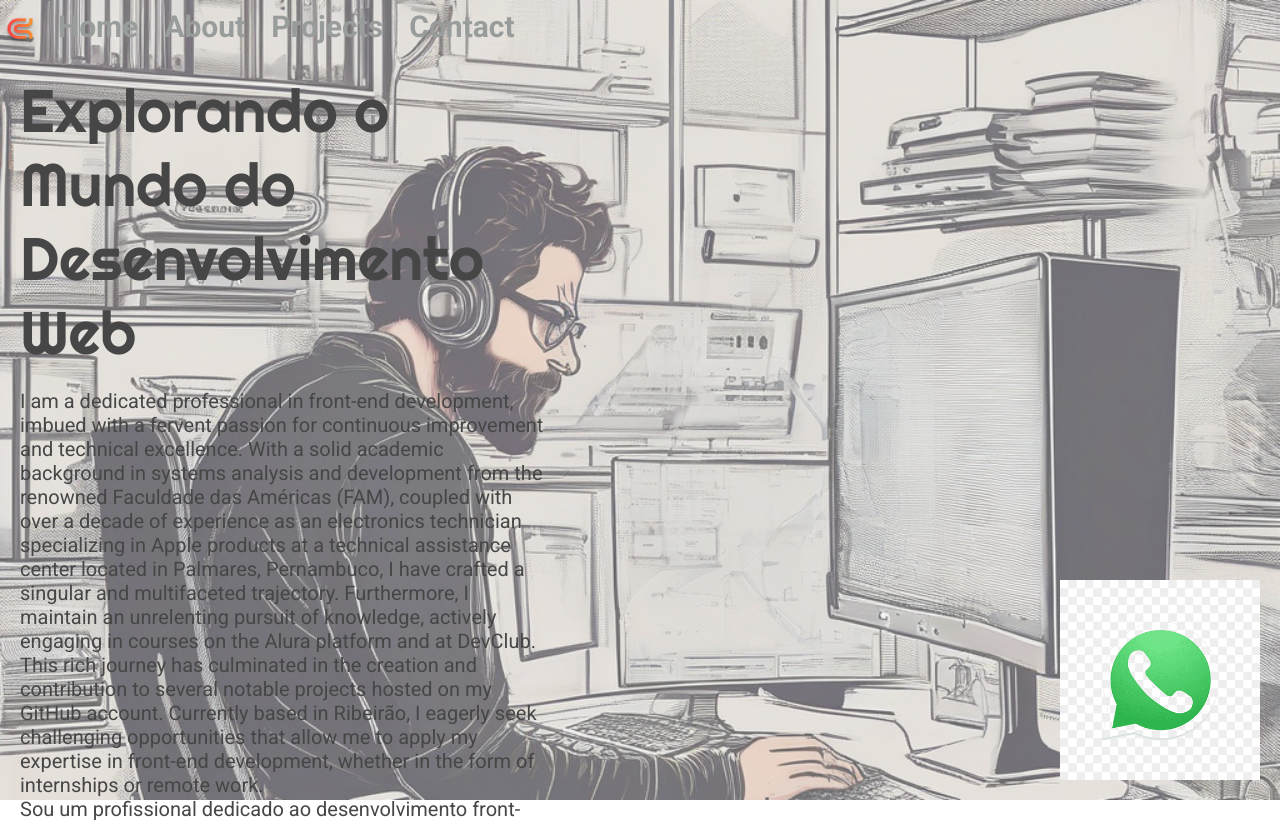
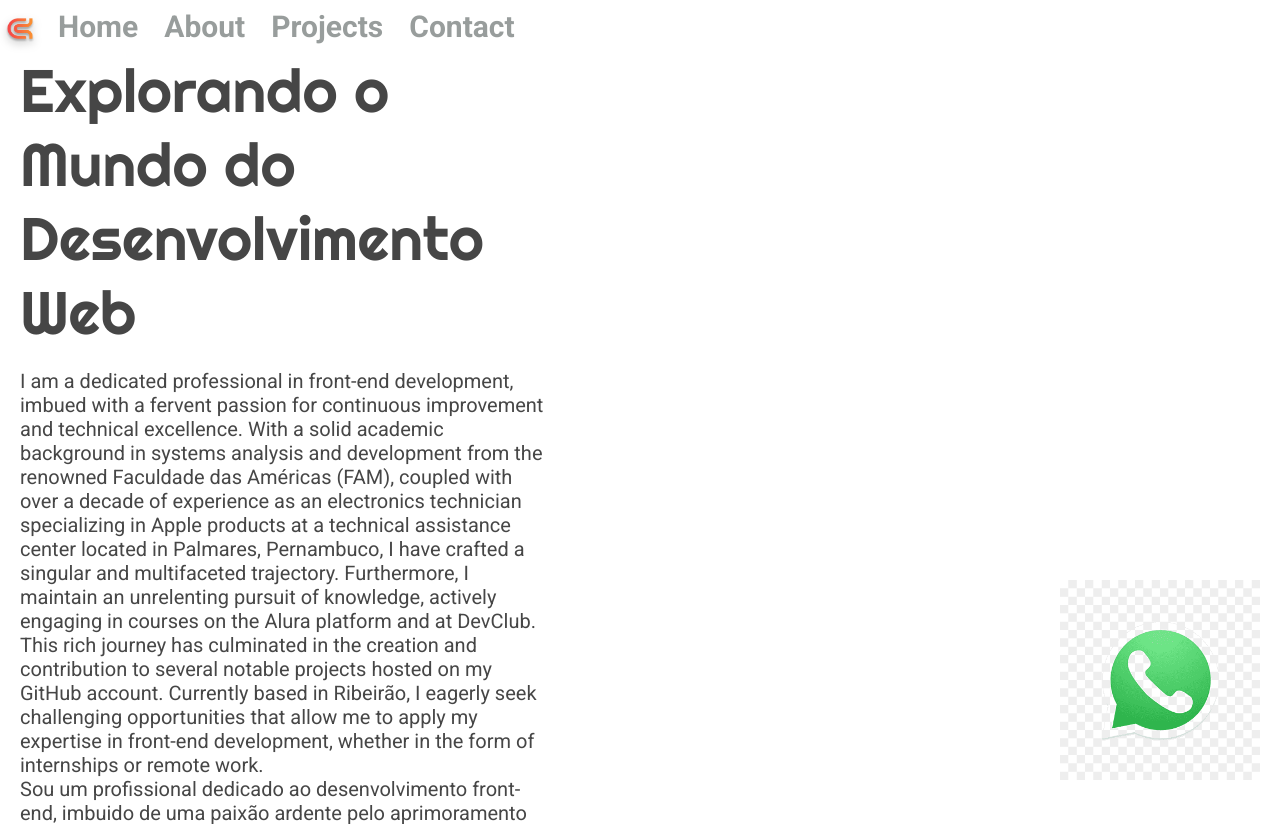
Before and after one commit to Carlosaugusto222/Portfolio-, a plain HTML site: page index.html in a window 1280 px wide. Shown: the top 824 px of the page. Drawn offline with Linux system fonts and the light colour scheme.

Commit message:
Atualizar o styles.css

```diff
--- a/styles.css
+++ b/styles.css
@@ -9,10 +9,8 @@ body {
     display: flex;
     flex-direction: column; /* Ajuste para coluna */
     justify-content: space-between;
+    width: 100vh;
     height: 100vh;
-    gap: 20px;
-    height: 100vh;
-    background-color: #ffffff;
 }
 
     .background-container img {
@@ -20,10 +18,10 @@ body {
         top: 0;
         left: 0;
         width: 100%; /* Ajusta a largura da imagem para ocupar todo o contêiner */
-        height: 100%; /* Ajusta a altura da imagem para ocupar todo o contêiner */
+        height: auto; /* Ajusta a altura da imagem para ocupar todo o contêiner */
         object-fit: cover; /* Mantém a proporção da imagem e a corta para cobrir todo o contêiner */
         z-index: -1;
-        opacity: 0.7;
+        opacity: 0;
 }
 .hidden {
     display: none;
```
